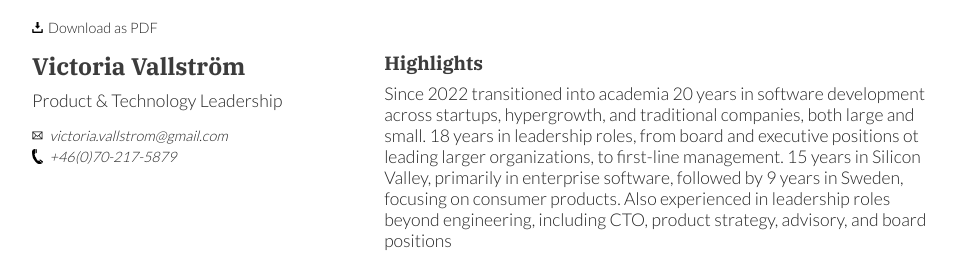
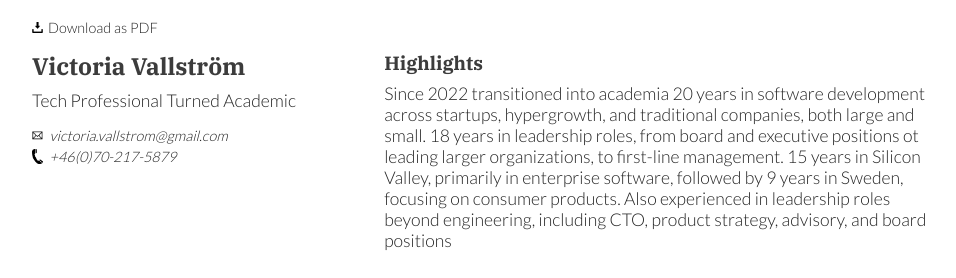
Before and after one commit to fikatime/fikatime.github.io, a Jekyll site: the page built from resume.md, in a window 1280 px wide and 900 px high. Shown: the top 278 px of the window, without its empty margins (160-1116 px from the left). Built offline with Jekyll 4.4.1, drawn with Linux system fonts in a browser that asks for light colours; our own code applies the rules of GitHub Pages for plain Markdown files.

Commit message:
Update resume.md

```diff
--- a/resume.md
+++ b/resume.md
@@ -8,7 +8,7 @@ class: resume
   <div class="grid-item">
     <div class="contact">
       <h1>Victoria Vallström</h1>
-      <p>Product & Technology Leadership</p>
+      <p>Tech Professional Turned Academic</p>
       <address>
         <a class="contact email" href="mailto:victoria.vallstrom@gmail.com">victoria.vallstrom@gmail.com</a><br>
         <a class="contact phone" href="tel:+46702175879">+46(0)70-217-5879</a>
```
